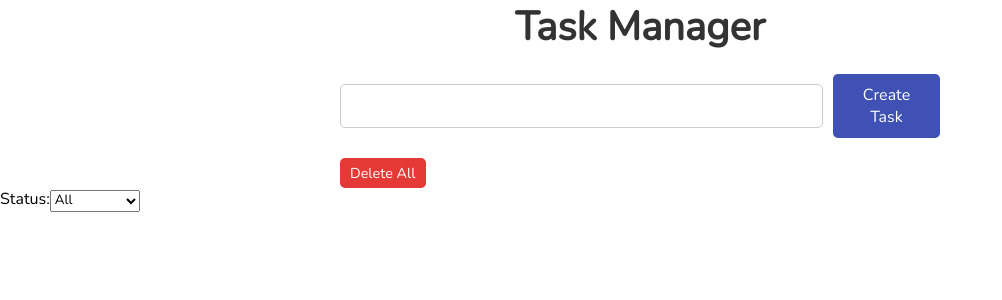
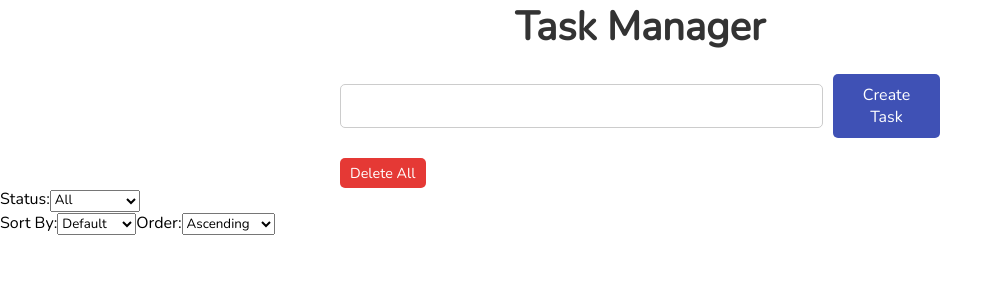
Before and after one commit to Pelani2/task-manager, a React (Create React App) app: page / in a window 1280 px wide. Shown: the top 300 px of the page, without its empty margins (0-1002 px from the left). Built offline with nearby package versions, Linux system fonts and the light colour scheme.

Commit message:
finished adding basic elements

```diff
--- a/src/pages/task-filter-and-sorting/TaskFilterAndSorting.js
+++ b/src/pages/task-filter-and-sorting/TaskFilterAndSorting.js
@@ -23,6 +23,37 @@ export default function TaskFilterAndSorting() {
                     </option>
                 </select>
             </div>
+
+            <div className="sort-section">
+                <label htmlFor="sort-by">
+                    Sort By:
+                </label>
+                <select id="sort-by">
+                    <option value="default">
+                        Default
+                    </option>
+                    <option value="priority">
+                        Priority
+                    </option>
+                    <option value="due-date">
+                        Due Date
+                    </option>
+                    <option value="title">
+                        Title
+                    </option>
+                </select>
+                <label htmlFor="sort-order">
+                    Order:
+                </label>
+                <select>
+                    <option value="asc">
+                        Ascending
+                    </option>
+                    <option value="desc">
+                        Descending
+                    </option>
+                </select>
+            </div>
         </section>
     );
 }
```
